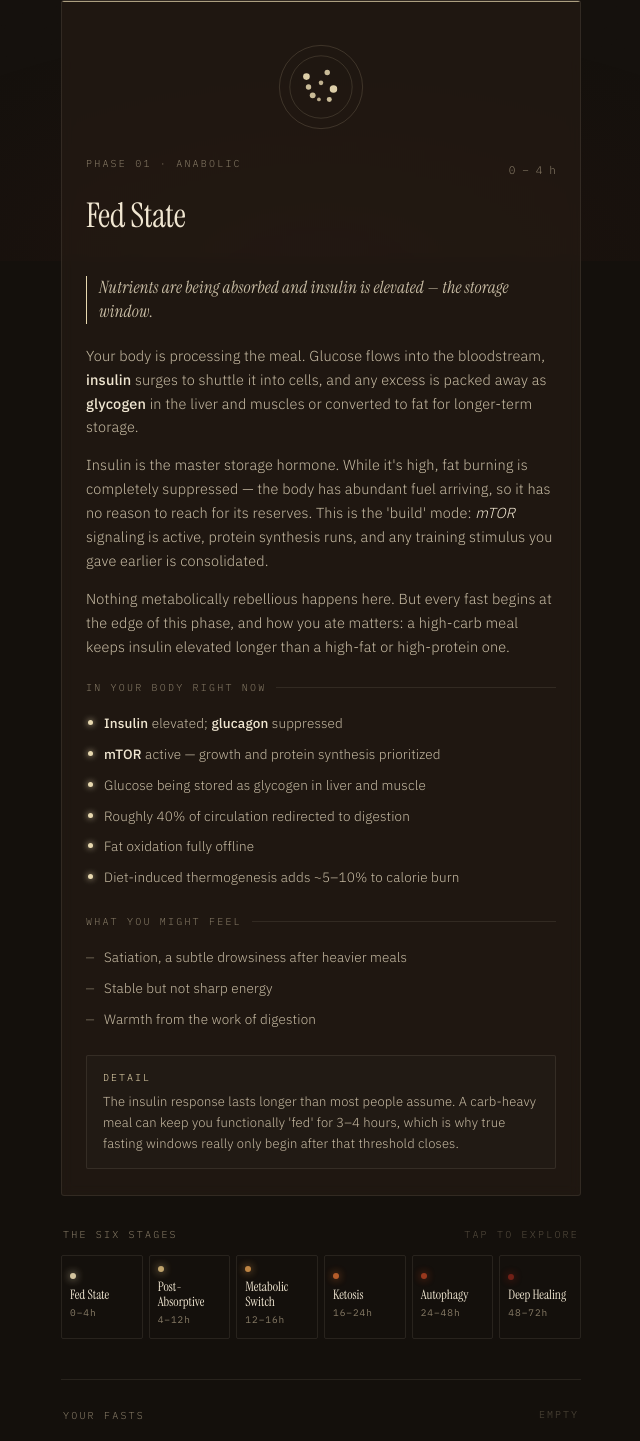
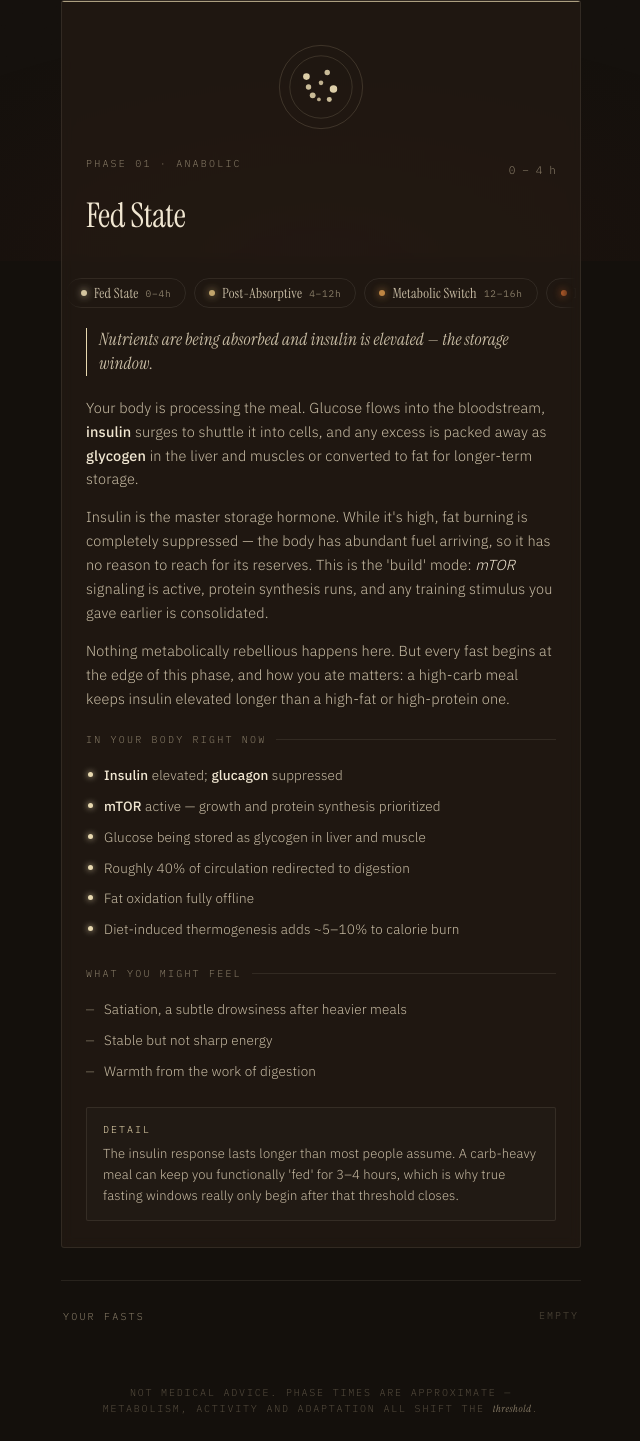
Before and after one commit to wikiview/crucible, a plain HTML site: page index.html in a window 1280 px wide. Shown: the part 539-1980 px from the top of the page, without its empty margins (319-959 px from the left). Drawn offline with Linux system fonts and the light colour scheme.

Commit message:
Move phase strip into detail as horizontal scroll of pills

```diff
--- a/index.html
+++ b/index.html
@@ -414,50 +414,65 @@
   .section-head button.textlink { font-size: 10px; padding: 0; }
 
   .phase-strip {
-    display: grid;
-    grid-template-columns: repeat(6, minmax(0, 1fr));
-    gap: 6px;
-    margin-bottom: 40px;
-  }
+    display: flex;
+    gap: 8px;
+    overflow-x: auto;
+    overflow-y: hidden;
+    -webkit-overflow-scrolling: touch;
+    scrollbar-width: none;
+    margin: 14px -20px 18px;
+    padding: 2px 20px;
+    scroll-snap-type: x proximity;
+    mask-image: linear-gradient(to right, transparent 0, #000 16px, #000 calc(100% - 16px), transparent 100%);
+    -webkit-mask-image: linear-gradient(to right, transparent 0, #000 16px, #000 calc(100% - 16px), transparent 100%);
+  }
+  .phase-strip::-webkit-scrollbar { display: none; }
   .phase-cell {
-    position: relative;
+    flex: 0 0 auto;
+    scroll-snap-align: start;
+    display: inline-flex;
+    align-items: center;
+    gap: 7px;
     border: 1px solid var(--line);
-    border-radius: 2px;
-    padding: 10px 8px 12px;
+    border-radius: 999px;
+    padding: 7px 14px;
     cursor: pointer;
     background: transparent;
-    color: inherit;
+    color: var(--bone-dim);
     font-family: var(--sans);
-    text-align: left;
-    transition: border-color 250ms ease, background 250ms ease;
-  }
-  .phase-cell:hover { border-color: rgba(241, 231, 210, 0.22); background: rgba(241, 231, 210, 0.02); }
+    font-size: 12.5px;
+    letter-spacing: 0.02em;
+    white-space: nowrap;
+    transition: border-color 250ms ease, background 250ms ease, color 250ms ease;
+  }
+  .phase-cell:hover { border-color: rgba(241, 231, 210, 0.22); background: rgba(241, 231, 210, 0.02); color: var(--bone); }
   .phase-cell[data-current="true"] {
     border-color: var(--cell-color);
-    background: rgba(241, 231, 210, 0.03);
+    background: rgba(241, 231, 210, 0.04);
+    color: var(--bone);
   }
   .phase-cell[data-viewing="true"] {
     border-color: var(--cell-color);
-    background: rgba(241, 231, 210, 0.05);
+    background: rgba(241, 231, 210, 0.06);
+    color: var(--bone);
   }
   .phase-cell .dot {
     width: 6px; height: 6px; border-radius: 50%;
     background: var(--cell-color);
-    margin-bottom: 8px;
     box-shadow: 0 0 8px var(--cell-color);
     opacity: 0.9;
+    flex: 0 0 auto;
   }
   .phase-cell .cell-name {
     font-family: var(--serif);
-    font-size: 13px;
-    line-height: 1.1;
-    color: var(--bone);
-    margin-bottom: 4px;
+    font-size: 14px;
+    line-height: 1;
+    color: inherit;
   }
   .phase-cell .cell-range {
     font-family: var(--mono);
     font-size: 9.5px;
-    letter-spacing: 0.1em;
+    letter-spacing: 0.08em;
     color: var(--muted);
   }
 
@@ -613,7 +628,6 @@
   @keyframes rise { to { opacity: 1; transform: translateY(0); } }
 
   @media (max-width: 420px) {
-    .phase-strip { grid-template-columns: repeat(3, 1fr); }
     .elapsed { font-size: 38px; }
     .detail-title { font-size: 30px; }
   }
@@ -710,6 +724,7 @@
       </div>
       <div class="detail-window" id="detailWindow">0 – 4 h</div>
     </div>
+    <div class="phase-strip reveal r5" id="phaseStrip"></div>
     <div class="tagline" id="detailTagline"></div>
     <div id="detailProse"></div>
 
@@ -728,12 +743,6 @@
       <span class="body" id="noteBody"></span>
     </div>
   </section>
-
-  <div class="section-head reveal r5">
-    <span>The six stages</span>
-    <span class="hint">tap to explore</span>
-  </div>
-  <div class="phase-strip reveal r5" id="phaseStrip"></div>
 
   <div class="history-section reveal r6">
     <div class="section-head">
@@ -1147,9 +1156,9 @@
       btn.style.setProperty('--cell-color', p.raw);
       btn.dataset.phaseId = p.id;
       btn.innerHTML = `
-        <div class="dot"></div>
-        <div class="cell-name">${p.name}</div>
-        <div class="cell-range">${p.start}–${p.end}h</div>
+        <span class="dot"></span>
+        <span class="cell-name">${p.name}</span>
+        <span class="cell-range">${p.start}–${p.end}h</span>
       `;
       btn.addEventListener('click', () => viewPhase(p.id, true));
       phaseStrip.appendChild(btn);
```
